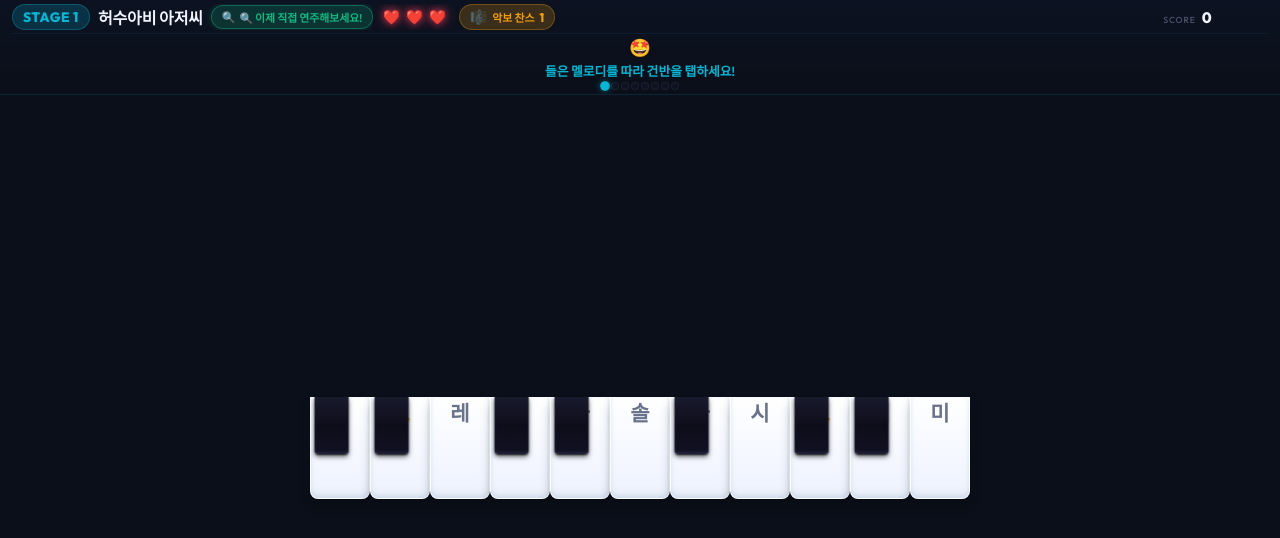
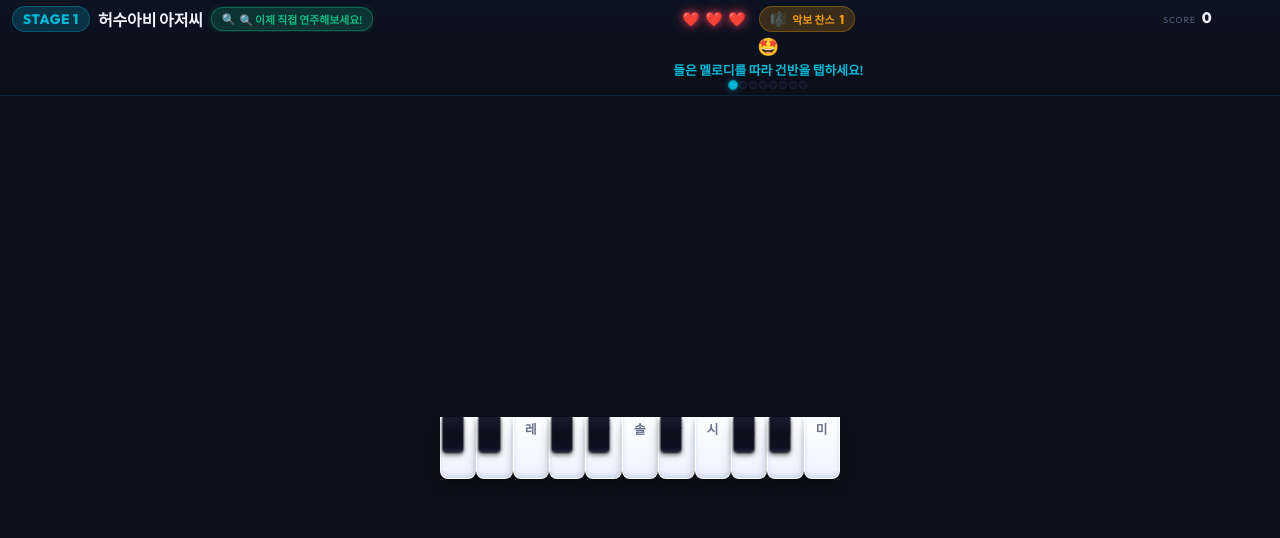
Before and after one commit to edu25d/game, a plain HTML site: page index.html in a window 1280 px wide. Both pictures are taken after a click on the button "🎵 도전 시작". Drawn offline with Linux system fonts and the light colour scheme; a web font is replaced by a local one.

Commit message:
HUD 재구성: 좌우 분할 유지 + 중앙 빈 공간에 상태메시지/프레이즈점 삽입(Grid 3열), 건반 높이를 containerHeight 기준으로 재계산하여 확장된 영역 가득 채움

```diff
--- a/index.html
+++ b/index.html
@@ -63,9 +63,8 @@
 
     <!-- ===== 인게임 화면 ===== -->
     <div id="game-view" class="view">
-      <!-- HUD: 상단 스트림라인(1단) + 하단 상태/프레이즈 진행(2단) -->
+      <!-- HUD: 좌측(스테이지/곡명/청음) + 중앙(하트/찬스/상태/프레이즈) + 우측(점수/콤보) -->
       <div class="game-hud">
-        <div class="hud-main">
         <div class="hud-top">
           <div id="stage-chip" class="stage-chip">
             <span class="stage-num">STAGE 1</span>
@@ -75,6 +74,7 @@
             <span>👂</span> <span>소리 청음 중</span>
           </div>
         </div>
+        <div class="hud-center">
           <div class="hud-mid">
             <div id="heart-slots" class="heart-slots"></div>
             <button id="chance-btn" class="chance-btn" disabled>
@@ -82,6 +82,14 @@
               악보 찬스
               <span class="chance-count" id="chance-count">1</span>
             </button>
+          </div>
+          <div class="hud-bottom">
+            <div id="state-message" class="state-message">
+              <span class="emoji">🎧</span>
+              게임을 시작하면 첫 멜로디가 재생됩니다
+            </div>
+            <div id="phrase-progress" class="phrase-progress"></div>
+          </div>
         </div>
         <div class="hud-right">
           <div id="score-display" class="score-display">
@@ -92,14 +100,6 @@
             <span class="combo-num" id="combo-value">x1</span>
             <span class="combo-fire">🔥</span>
           </div>
-          </div>
-        </div>
-        <div class="hud-bottom">
-          <div id="state-message" class="state-message">
-            <span class="emoji">🎧</span>
-            게임을 시작하면 첫 멜로디가 재생됩니다
-          </div>
-          <div id="phrase-progress" class="phrase-progress"></div>
         </div>
       </div>
 
--- a/keyboard/keyboard.js
+++ b/keyboard/keyboard.js
@@ -58,19 +58,20 @@ const KEYBOARD = (() => {
   function render() {
     if (!container) return;
 
-    const isLandscape = window.matchMedia('(orientation: landscape)').matches;
     const containerWidth = container.clientWidth || 400;
     const containerHeight = container.clientHeight || 300;
 
-    // 너비 기준: 11개 흰건반이 들어갈 수 있는 최소 폭 (30~48px)
-    const widthBased = Math.max(30, Math.min(48, containerWidth / WHITE_KEYS.length));
-    // 높이 기준: 건반 + 상단 라벨 영역이 들어갈 수 있는 최대 폭 (가용 높이의 약 45%를 건반 너비 환산)
-    const heightBased = Math.max(30, Math.min(60, (containerHeight - 28) / 2.0));
-    // 두 기준 중 더 큰 쪽으로 결정하여 건반이 최대한 크게 보이도록
-    const keyWidth = Math.max(widthBased, heightBased);
+    // 가용 높이에서 상하 padding(4px×2)과 라벨 공간(22px)을 제외한 건반 목표 높이
+    const availableHeight = containerHeight - 8 - 22;
+    // 건반 높이 = 가용 높이 - 라벨 공간 (라벨과 건반이 영역 안에서 나란히 채워짐)
+    const targetKeyHeight = Math.max(60, availableHeight);
+    // 건반 비율(1.7) 기준 너비
+    const targetKeyWidthByHeight = targetKeyHeight / 1.7;
+    // 컨테이너 너비에 11개 건반이 모두 들어가야 하는 최대 너비 (최소 28px)
+    const maxKeyWidthByWidth = Math.max(28, containerWidth / WHITE_KEYS.length);
+    // 두 기준 중 작은 쪽 선택: 높이는 목표대로, 너비는 컨테이너 초과 방지
+    const keyWidth = Math.min(targetKeyWidthByHeight, maxKeyWidthByWidth);
 
-    // 흰건반 총 너비 기반 레이아웃
-    const whiteTotal = keyWidth * WHITE_KEYS.length;
     const wrapper = document.createElement('div');
     wrapper.id = 'keyboard-wrapper';
     wrapper.style.cssText = `
--- a/style.css
+++ b/style.css
@@ -392,36 +392,33 @@ body {
   gap: 0;
 }
 
-/* ── HUD — 상단 1단 스트림라인 + 하단 2단 상태/프레이즈 진행 ─── */
+/* ── HUD — 좌(스테이지/곡명/청음) + 중(하트/찬스/상태/프레이즈) + 우(점수/콤보) Grid ── */
 .game-hud {
-  display: flex;
-  flex-direction: column;
-  gap: 3px;
-  padding: 4px 12px 4px;
+  display: grid;
+  grid-template-columns: auto 1fr auto;
+  gap: 8px 10px;
+  padding: 6px 12px 6px;
+  align-items: start;
   background: linear-gradient(180deg, rgba(13, 19, 34, 0.95) 0%, rgba(11, 15, 25, 0.7) 100%);
   border-bottom: 1px solid rgba(6, 182, 212, 0.12);
   flex-shrink: 0;
   overflow: hidden;
 }
 
-/* HUD 상단: STAGE + 곡명 + 뱃지 + 하트·찬스 + 점수·콤보 (1단 통합) */
-.hud-main {
+/* HUD 중앙 열: 하트·찬스 + 상태 메시지·프레이즈 진행 점 (세로 적층) */
+.hud-center {
   display: flex;
-  flex-direction: row;
+  flex-direction: column;
   align-items: center;
-  gap: 8px;
-  flex-wrap: nowrap;
-  overflow: hidden;
+  gap: 3px;
 }
 
-/* HUD 하단: 상태 메시지 + 프레이즈 진행 점 (2단, 높이 최소화) */
+/* HUD 하단: 상태 메시지 + 프레이즈 진행 점 (hud-center 내부 2단) */
 .hud-bottom {
   display: flex;
   flex-direction: column;
   align-items: center;
   gap: 2px;
-  padding-top: 2px;
-  border-top: 1px solid rgba(6, 182, 212, 0.08);
   flex-shrink: 0;
 }
 
@@ -602,7 +599,6 @@ body {
   display: flex;
   align-items: center;
   gap: 8px;
-  margin-left: auto;
   flex-shrink: 0;
 }
 
```
Lines whose indentation alone changed are shown as unchanged.
